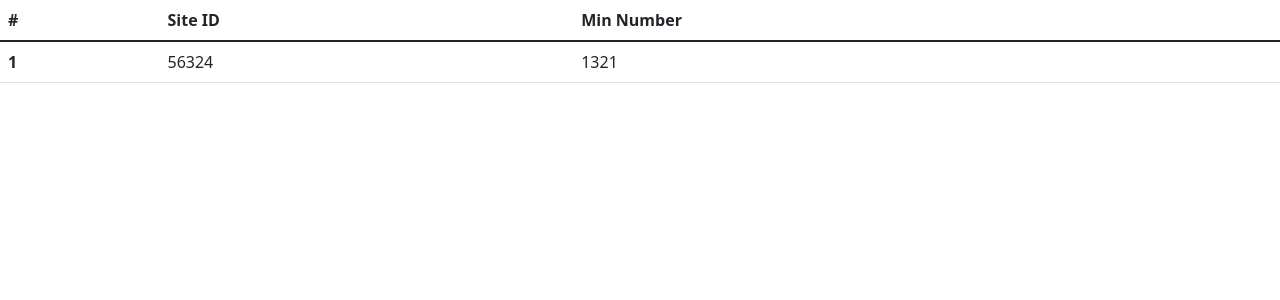
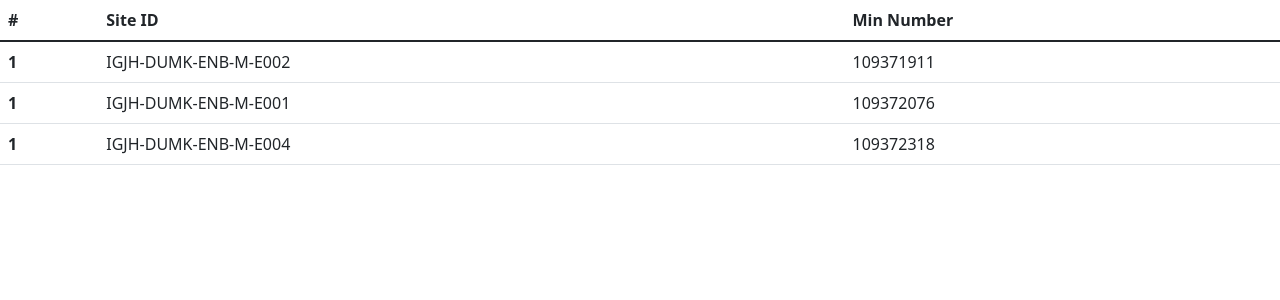
Before and after one commit to Manas-kishore/site, a Django app: template mysite/templates/ubr.html in a window 1280 px wide. Shown: the part 56-356 px from the top of the page. Run offline with Django 4.2, Linux system fonts and the light colour scheme; the template is opened without the code that fills it, so the values that code supplies are empty; parts of the project's set-up code (start-up, migrations or seed data) failed here and were passed over.

Commit message:
Update ubr.html

```diff
--- a/mysite/templates/ubr.html
+++ b/mysite/templates/ubr.html
@@ -12,8 +12,19 @@
     <tbody>
       <tr>
         <th scope="row">1</th>
-        <td>56324</td>
-        <td>1321</td>
+        <td>IGJH-DUMK-ENB-M-E002</td>
+        <td>109371911</td>
+      </tr>
+      <tr>
+        <th scope="row">1</th>
+        <td>IGJH-DUMK-ENB-M-E001</td>
+        <td>109372076</td>
+      </tr>
+      <tr>
+        <th scope="row">1</th>
+        <td>IGJH-DUMK-ENB-M-E004</td>
+        <td>109372318</td>
+      </tr>
     </tbody>
   </table>
 {% endblock body %}
```
